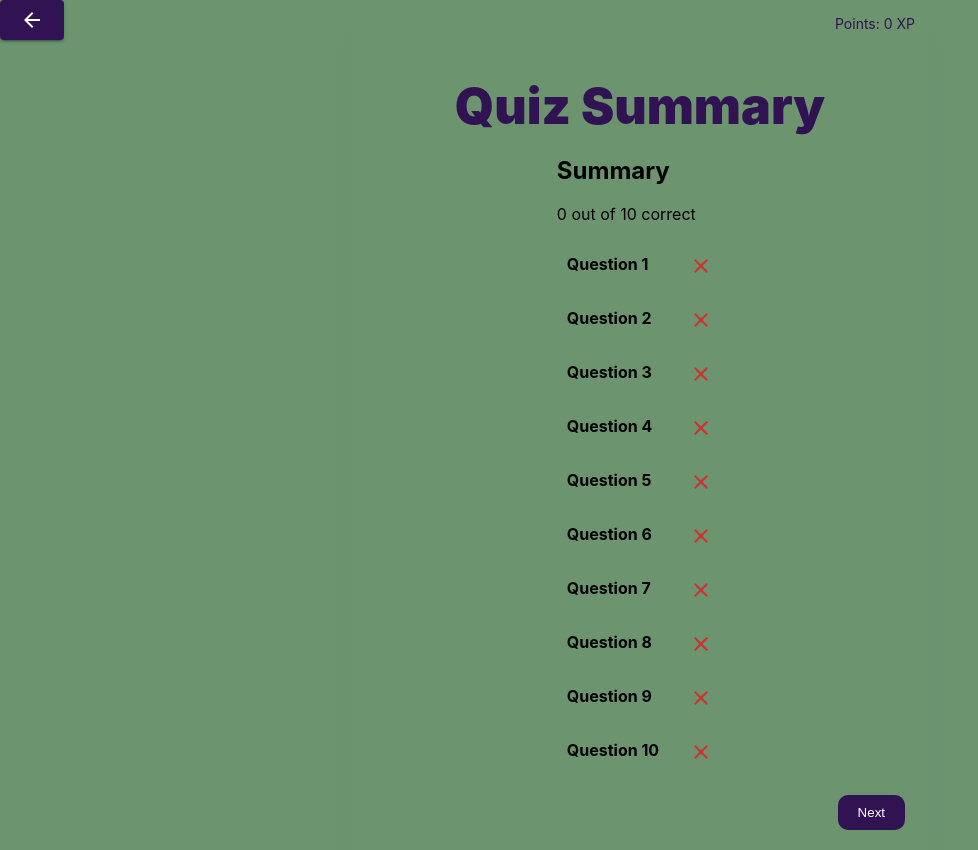
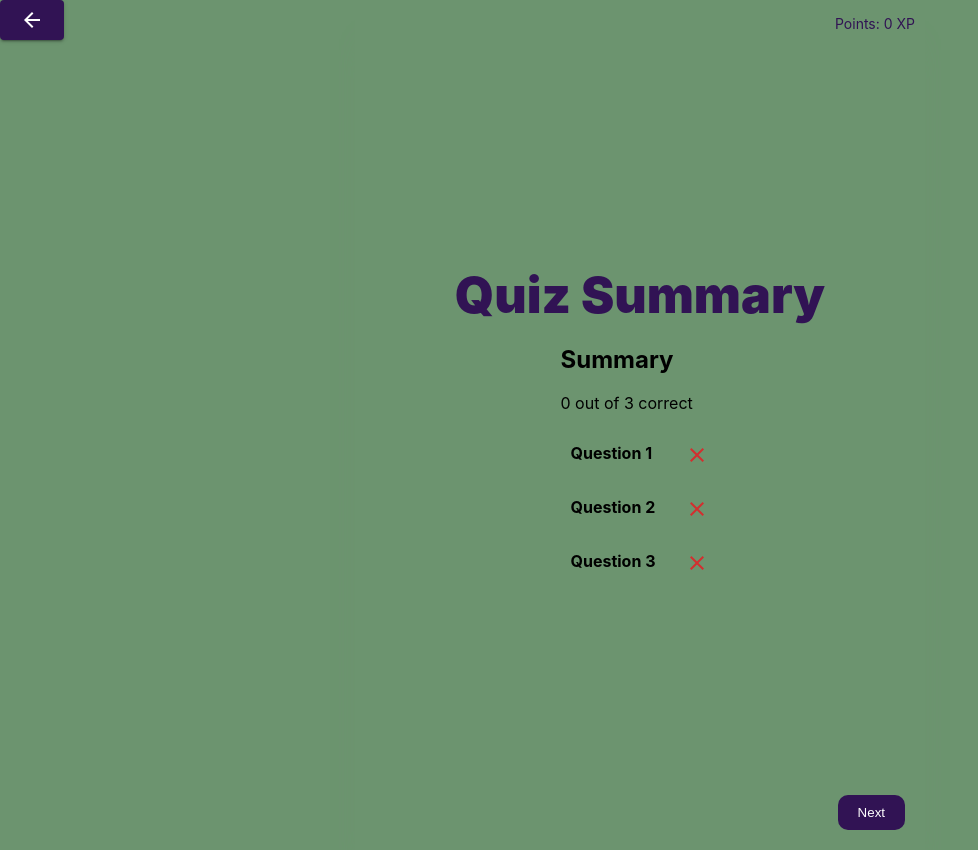
Before and after one commit to finaea/webGBP, a React (Create React App) app: page /summary in a window 1280 px wide. Shown: the whole page, without its empty margins (0-978 px from the left). Built offline with nearby package versions, Linux system fonts and the light colour scheme.

Commit message:
Changed total question

```diff
--- a/src/pages/summary.js
+++ b/src/pages/summary.js
@@ -4,7 +4,7 @@ import { useNavigate } from 'react-router-dom';
 import CheckIcon from '@mui/icons-material/Check';
 import CloseIcon from '@mui/icons-material/Close';
 
-const totalQuestions = 10;
+const totalQuestions = 3;
 
 const Summary = () => {
     const navigate = useNavigate();
```
